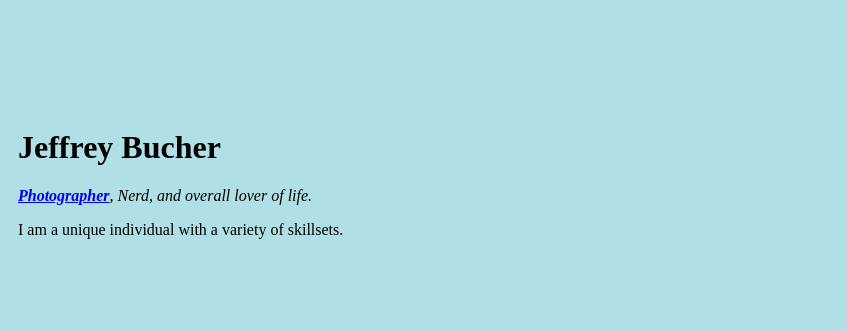
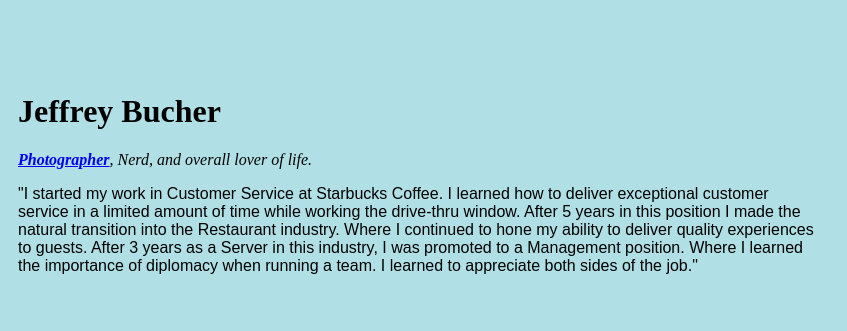
Before and after one commit to JBucher89/Jeffs-CV, a plain HTML site: page index.html in a window 1280 px wide. Shown: the top 331 px of the page, 433-1280 px from the left. Drawn offline with Linux system fonts and the light colour scheme.

Commit message:
Update index.html

```diff
--- a/index.html
+++ b/index.html
@@ -32,7 +32,15 @@
                 <td><img src="Images/Blurry hands.jpg" alt="Blurry hands"></td>
                 <td><h1>Jeffrey Bucher</h1>
                     <p> <em> <strong> <a href="https://www.instagram.com/calmincolorado/">Photographer</strong></a>, Nerd, and overall lover of life. </em> </p>
-                    <p>I am a unique individual with a variety of skillsets.</p></td>
+                    <p>
+                        <font face="Arial">
+                        "I started my work in Customer Service at Starbucks Coffee. I learned how to deliver exceptional customer service in a limited amount of time while working the drive-thru window.
+                        After 5 years in this position I made the natural transition into the Restaurant industry. Where I continued to hone my ability to deliver quality experiences to guests.
+                        After 3 years as a Server in this industry, I was promoted to a Management position. Where I learned the importance of diplomacy when running a team. I learned to appreciate both
+                        sides of the job."
+                        </font>
+                    </p>
+                </td>
             </tr>
         </table>
             <hr style="">
```
